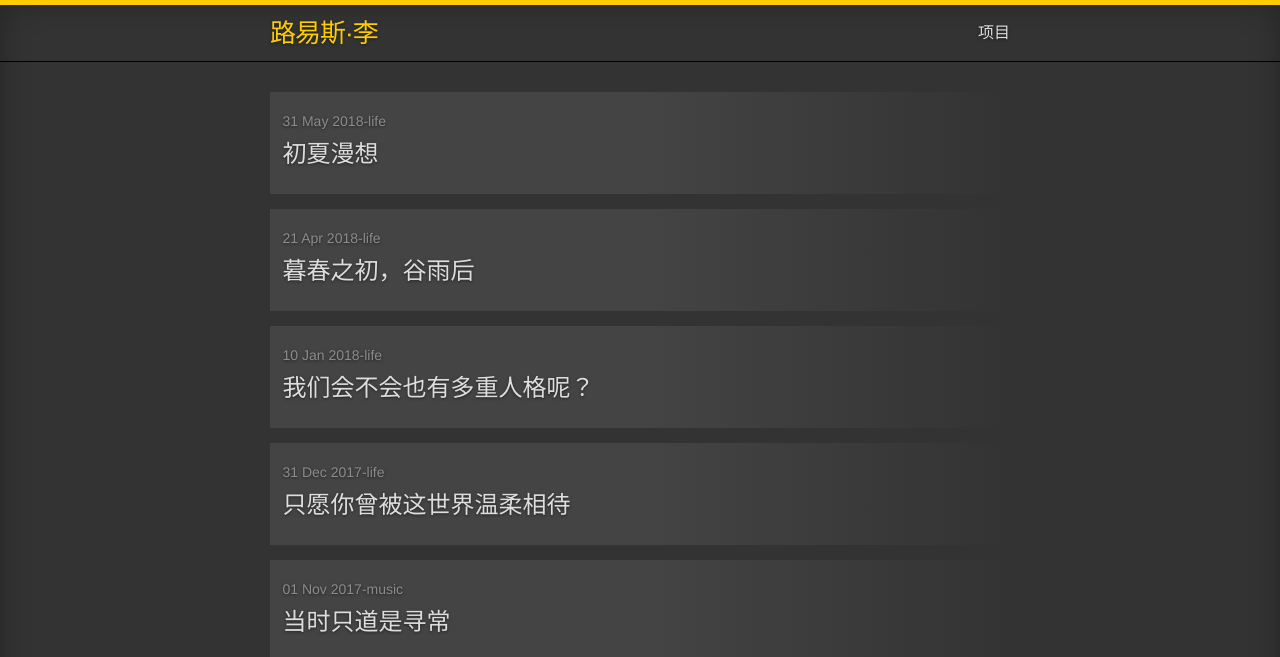
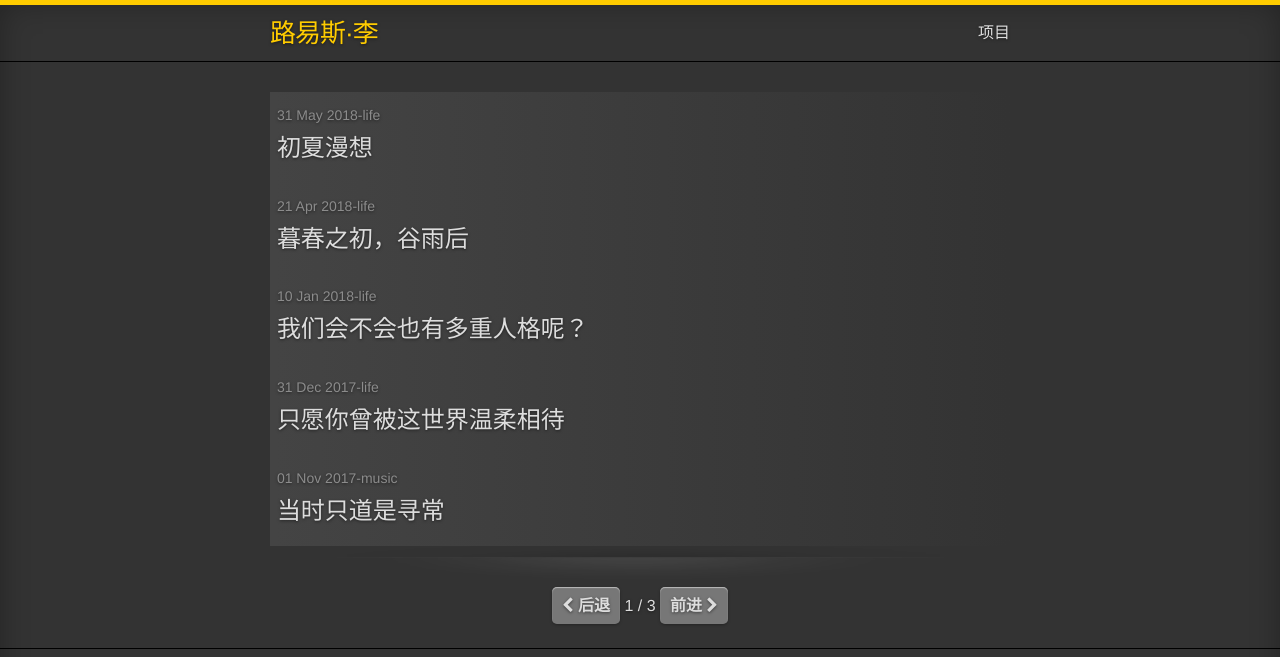
Before and after one commit to louislee92/louislee92.github.com, a Jekyll site: the page built from index.html, in a window 1280 px wide. Shown: the top 657 px of the page. Built offline with Jekyll 4.4.1, drawn with Linux system fonts in a browser that asks for light colours; nearby versions of some CDN libraries; the list of posts is cut into pages by our own code; grey boxes are pictures that could not be loaded.

Commit message:
修复样式

```diff
--- a/_sass/_base.scss
+++ b/_sass/_base.scss
@@ -213,32 +213,6 @@ pre {
     }
 }
 
-/**
- * paginate
- */
-.pagination {
-    text-align: center;
-}
-.previous,.next {
-    color: $text-color;
-    font-size: 1em;
-    text-transform: uppercase;
-    font-weight: 700;
-    padding: 0.625em;
-    border-radius: 0.3125em;
-    /*border: 1px solid #333;*/
-    box-shadow: 0 1px 3px rgba(0,0,0,.3), inset 0 1px 1px rgba(255,255,255,.5);
-    background: #777;
-}
-a.previous:hover, a.next:hover{
-    color: $text-color;
-    background: #888;
-}
-span.previous, span.next {
-    cursor: not-allowed;
-}
-
-
 
 /**
  * article
--- a/_sass/_layout.scss
+++ b/_sass/_layout.scss
@@ -75,7 +75,7 @@
 
         .trigger {
             clear: both;
-            display:f none;
+            display: none;
         }
 
         &:hover .trigger {
@@ -192,12 +192,13 @@
 
 .post-list {
     margin-left: 0;
+    margin: 0;
     list-style: none;
 
     > li {
-        margin-bottom: $spacing-unit/2;
-		padding: $spacing-unit/4;
-		background: linear-gradient(to right, $blank-color, $blank-color, $background-color);
+        /* margin-bottom: $spacing-unit/14; */
+		padding: $spacing-unit/16;
+		background: linear-gradient(to right, $blank-color, $background-color);
 		border-left: 5px solid $blank-color;
 
 		&:hover {
@@ -226,6 +227,38 @@
     display: block;
     font-size: 24px;
 }
+
+
+/**
+ * paginate
+ */
+.pagination {
+    text-align: center;
+}
+.pagination img {
+    width: 100%;
+    height: 3em;
+}
+.previous,.next {
+    color: $text-color;
+    font-size: 1em;
+    text-transform: uppercase;
+    font-weight: 700;
+    padding: 0.625em;
+    border-radius: 0.3125em;
+    /*border: 1px solid #333;*/
+    box-shadow: 0 1px 3px rgba(0,0,0,.3), inset 0 1px 1px rgba(255,255,255,.5);
+    background: #777;
+}
+a.previous:hover, a.next:hover{
+    color: $text-color-light;
+    background: #888;
+}
+span.previous, span.next {
+    cursor: not-allowed;
+}
+
+
 
 
 
--- a/css/gitment-dark.css
+++ b/css/gitment-dark.css
@@ -445,7 +445,7 @@ a.gitment-editor-footer-tip:hover {
   -ms-text-size-adjust: 100%;
   -webkit-text-size-adjust: 100%;
   line-height: 1.5;
-  color: #333;
+  color: #aaa;
   font-family: -apple-system, BlinkMacSystemFont, "Segoe UI", Helvetica, Arial, sans-serif, "Apple Color Emoji", "Segoe UI Emoji", "Segoe UI Symbol";
   font-size: 16px;
   line-height: 1.5;
--- a/index.html
+++ b/index.html
@@ -25,7 +25,7 @@ layout: default
 
   <!-- 分页链接 -->
 <div class="pagination">
-  <div><img src="https://www.jekyll.com.cn/img/article-footer.png"></div>
+  <div class="splitLine"><img src="/img/article-footer.png"></div>
   {% if paginator.previous_page %}
     <a href="{{ paginator.previous_page_path }}" class="previous"><i class="fa fa-chevron-left"></i> 后退</a>
   {% else %}
@@ -35,7 +35,7 @@ layout: default
   {% if paginator.next_page %}
     <a href="{{ paginator.next_page_path }}" class="next">前进 <i class="fa fa-chevron-right"></i></a>
   {% else %}
-    <span class="next ">前进 <i class="fa fa-chevron-right"></span>
+    <span class="next ">前进 <i class="fa fa-chevron-right"></i></span>
   {% endif %}
 </div>
 
```
Also changed, not shown: _posts/2018-05-31-The-Start-of-Summer-The-Start-of-My-Fall.md (+1 -1 lines).
